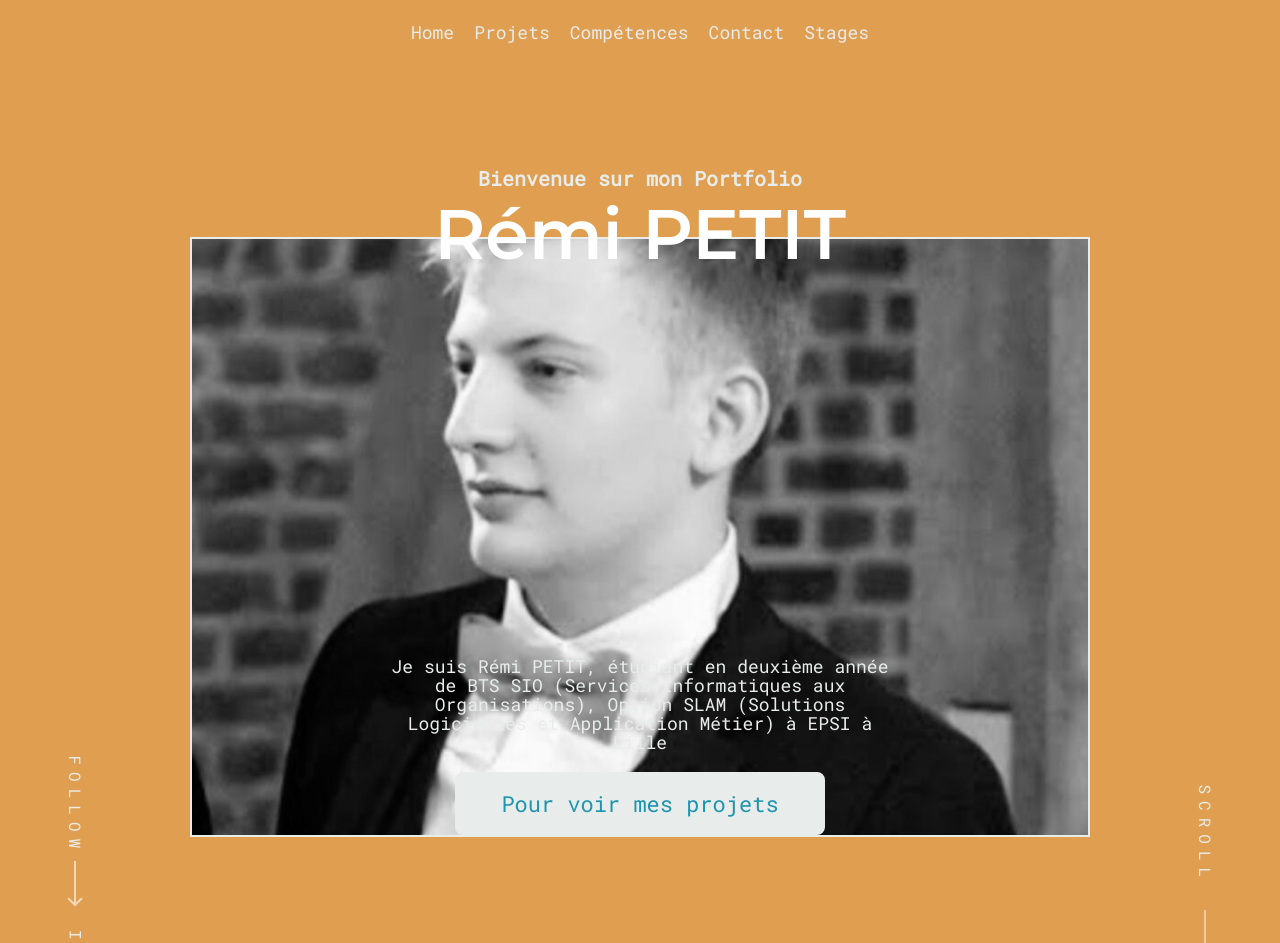
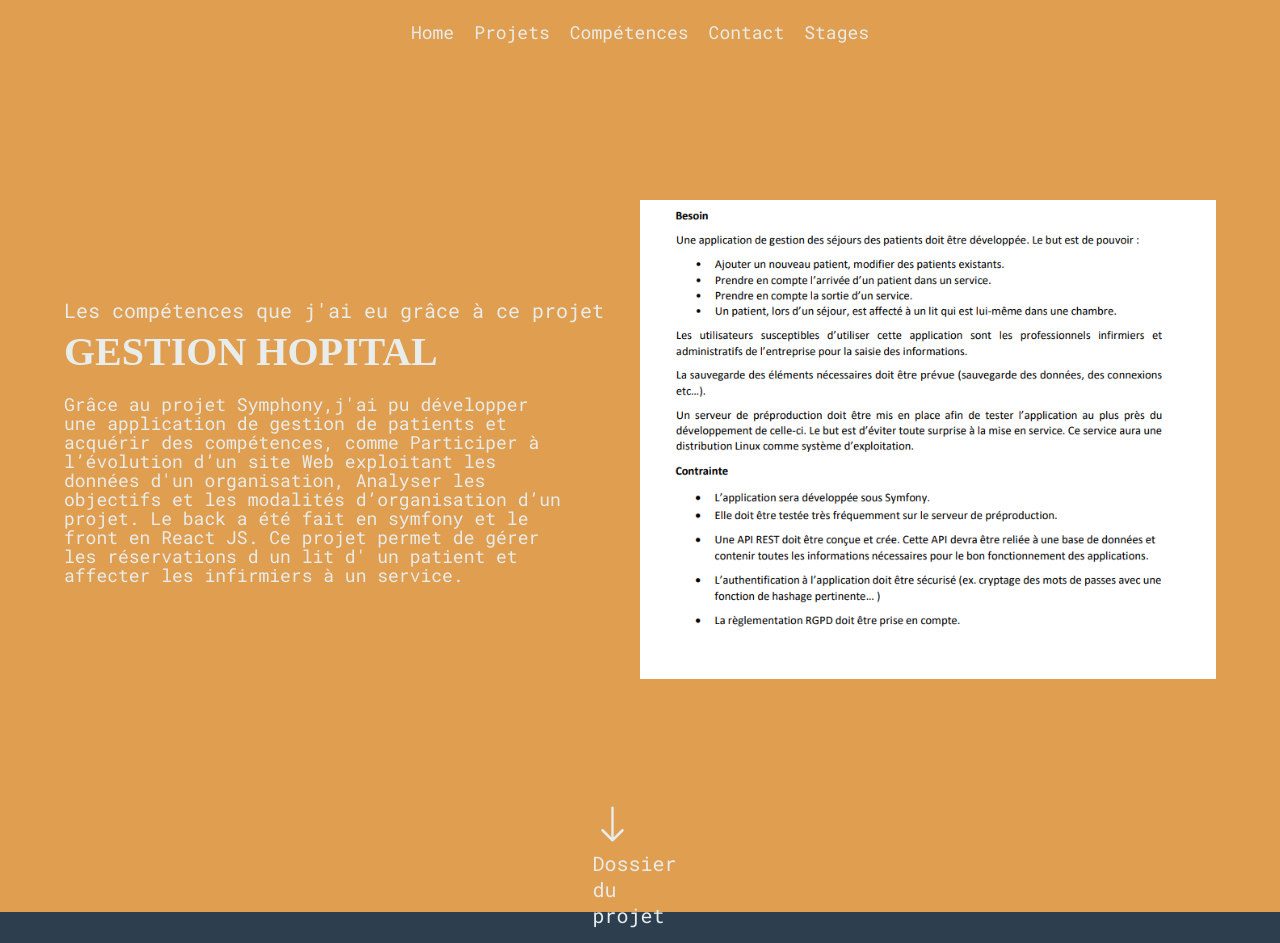
Before and after one commit to Piett-rm/PortFolio, a React (Create React App) app: page /ProjetHopital in a window 1280 px wide. Shown: the top 943 px of the page. Built offline with nearby package versions, Linux system fonts and the light colour scheme; a web font is replaced by a local one.

Commit message:
portfolio add and fix bug

```diff
--- a/src/App.js
+++ b/src/App.js
@@ -6,7 +6,7 @@
 import Contact from './pages/Contact';
 import Projects from './pages/Projects';
 import Footer from './compoments/Footer';
-import Symfony from './pages/Symfony';
+import ProjetHopital from './pages/ProjetHopital';
 import Stages from './pages/Stages';
 import JeuEchec from './pages/JeuEchec';
 import ReactJs from './pages/ReactJs';
@@ -32,8 +32,8 @@
           <Route path="/Stages">
             <Stages />
           </Route>
-          <Route path="/Symfony">
-            <Symfony />
+          <Route path="/ProjetHopital">
+            <ProjetHopital />
           </Route>
           <Route path="/JeuEchec">
             <JeuEchec />
--- a/src/assets/data/projects.js
+++ b/src/assets/data/projects.js
@@ -1,5 +1,4 @@
 import { v4 as uuidv4 } from 'uuid';
-import SystemedInformationSante from '../images/SystemedInformationSante.png';
 import SymfonyImg from '../images/Symfony.jpg';
 import JeuEchec from '../images/jeuEchec.jpg';
 import Veille from '../images/Veille.png';
@@ -7,7 +6,7 @@
 const projects = [
   {
     id: uuidv4(),
-    name: 'Symfony',
+    name: 'ProjetHopital',
     desc:
       'Participer à l’évolution d’un site Web exploitant les données de l’organisation,Analyser les objectifs et les modalités d’organisation d’un projet, Planifier les activités',
     img: SymfonyImg,
@@ -24,12 +23,6 @@
     desc: 'Developpement d un outil de veille technologique ',
     img: Veille,
   },
-  {
-    id: uuidv4(),
-    name: 'SystemedInformationSante',
-    desc: 'Nous avons eu aussi la possibilité de faire un projet réseau',
-    img: SystemedInformationSante,
-  },
 ];
 
 export default projects;
--- a/src/compoments/BtsSkillsInteractive.js
+++ b/src/compoments/BtsSkillsInteractive.js
@@ -137,6 +137,16 @@
             .vert {
               background-color: green;
               border-bottom: 3px solid var(--gray-2);
+              &:hover {
+                border: 1px solid gray;
+                filter: brightness(130%);
+                -webkit-filter: brightness(130%);
+                -moz-filter: brightness(130%);
+                -o-filter: brightness(130%);
+                -ms-filter: brightness(130%);
+                -webkit-transition: all 0.5s;
+                transition: all 0.5s;
+              }
             }
             .red {
               background-color: red;
@@ -294,11 +304,11 @@
                 />
                 <Link
                   to={{
-                    pathname: '/Competences',
+                    pathname: '/Skill',
                     state: skillsInfo[7],
                   }}
                   key="lal"
-                  className="red"
+                  className="vert"
                 />
                 <Link
                   to={{
--- a/src/compoments/HeroSection.js
+++ b/src/compoments/HeroSection.js
@@ -43,6 +43,9 @@
   }
   .hero__info {
     margin-top: -18rem;
+  }
+  .hero__info_text {
+    color: black;
   }
   .hero__social,
   .hero__scrollDown {
@@ -159,7 +162,7 @@
             <img src={HeroImg} alt="Rémi PETIT" />
           </div>
           <div className="hero__info">
-            <PText>
+            <PText hero className="hero__info_text">
               Je suis Rémi PETIT, étudiant en deuxième année de BTS SIO
               (Services Informatiques aux Organisations), Option SLAM (Solutions
               Logicielles et Application Métier) à EPSI à Lille
--- a/src/compoments/PText.js
+++ b/src/compoments/PText.js
@@ -6,15 +6,20 @@
   margin: 0 auto;
   font-size: 1.8rem;
   line-height: 1.9rem;
+  .test {
+    color: #1d95adff;
+  }
+  color: black;
   @media only screen and (max-width: 768px) {
     font-size: 1.4rem;
   }
 `;
 
-export default function PText({ children }) {
+export default function PText({ children, hero = false }) {
   return (
     <PSstyle className="para">
-      <p>{children}</p>
+      {hero && <p className="test">{children}</p>}
+      {!hero && <p>{children}</p>}
     </PSstyle>
   );
 }
--- a/src/pages/Competence.js
+++ b/src/pages/Competence.js
@@ -1,6 +1,5 @@
 import React from 'react';
 import styled from 'styled-components';
-import Excel from '../assets/fichier-excel/6-Remi PETIT - Tableau de synthèse - Epreuve E4 - BTS SIO 2022.xlsx';
 import 'bootstrap-icons/font/bootstrap-icons.css';
 import BtsSkillsInteractive from '../compoments/BtsSkillsInteractive';
 
@@ -21,28 +20,37 @@
       float: right;
     }
   }
+  .divTitre {
+    margin-bottom: 1em;
+    .titre {
+      font-size: 3rem;
+      display: block;
+    }
+  }
 `;
 
 export default function Competence() {
   return (
-    // <div>
-    //   <div className="container">
-    //     <div className="competence__img">
-    //       <img src={CompetenceImg} alt="Compétence" />
-    //     </div>
-    //   </div>
-    // </div>
     <BtsSectionStyles>
       <div className="container">
+        <>
+          <div className="divTitre">
+            <p className="titre">Tableau des Compétences interactif :</p>
+          </div>
           <BtsSkillsInteractive />
           <div className="lien-Excel">
             <p className="lien-Excel-gauche">
               <i className="bi bi-arrow-down" style={{ fontSize: 50 }} />
             </p>
-          <a href={Excel} download className="lien-Excel-droite">
+            <a
+              href="https://www.dropbox.com/s/46k6gjazx9a484w/6-Remi%20PETIT%20-%20Tableau%20de%20synth%C3%A8se%20-%20Epreuve%20E4%20-%20BTS%20SIO%202022.5466309e.pdf?dl=0"
+              download
+              className="lien-Excel-droite"
+            >
               Fichier Excel complet
             </a>
           </div>
+        </>
       </div>
     </BtsSectionStyles>
   );
--- /dev/null
+++ b/src/pages/ProjetHopital.js
@@ -0,0 +1,51 @@
+import React from 'react';
+import styled from 'styled-components';
+import CompetenceProjectSection from '../compoments/CompetenceProjectSection';
+import Ftechnique from '../assets/images/ficheTechniqueHopital.png';
+
+const SymfonyStyles = styled.div`
+  margin: 10rem 0;
+  .telechargement {
+    margin: auto;
+    width: 125px;
+    padding: 15px;
+    font-size: 2rem;
+    .gauche {
+      float: left;
+    }
+    .droite {
+      float: right;
+    }
+  }
+`;
+
+export default function Symfony() {
+  return (
+    <SymfonyStyles>
+      <div>
+        <CompetenceProjectSection
+          titre="Gestion Hopital"
+          sousTitre="Les compétences que j'ai eu grâce à ce projet"
+          texte="Grâce au projet Symphony,j'ai pu développer une application de gestion de patients et acquérir des compétences, comme Participer à l’évolution d’un site Web exploitant les données d'un organisation, Analyser les objectifs et les modalités d’organisation d’un projet.
+          Le back a été fait en symfony et le front en React JS. Ce projet permet de gérer les réservations d un lit d' un patient et affecter les infirmiers à un service."
+          img={Ftechnique}
+        />
+      </div>
+      <div className="telechargement">
+        <p className="gauche">
+          <i className="bi bi-arrow-down" style={{ fontSize: 40 }} />
+        </p>
+
+        <a
+          href="https://www.dropbox.com/s/7jhvc53sb2hpt1s/Dossier.pdf?dl=0"
+          target="_blank"
+          rel="noreferrer"
+          download
+          className="droite"
+        >
+          Dossier du projet
+        </a>
+      </div>
+    </SymfonyStyles>
+  );
+}
--- a/src/pages/Symfony.js
+++ /dev/null
@@ -1,32 +0,0 @@
-import React from 'react';
-import styled from 'styled-components';
-import CompetenceProjectSection from '../compoments/CompetenceProjectSection';
-import Ftechnique from '../assets/images/ficheTechniqueHopital.png';
-import Planification from '../assets/images/planification.png';
-
-const SymfonyStyles = styled.div`
-  margin: 10rem 0;
-`;
-
-export default function Symfony() {
-  return (
-    <SymfonyStyles>
-      <div>
-        <CompetenceProjectSection
-          titre="symfony"
-          sousTitre="Les compétences que j'ai eu grâce à symfony"
-          texte="Grâce au projet Symphony,j'ai pu développer une application de gestion de patients et acquérir des compétences, comme Participer à l’évolution d’un site Web exploitant les données d'un organisation, Analyser les objectifs et les modalités d’organisation d’un projet"
-          img={Ftechnique}
-        />
-      </div>
-      <div>
-        <CompetenceProjectSection
-          titre="Planification"
-          sousTitre=""
-          img={Planification}
-          texte="Puis  j'ai pu apprendre à planifier les activités "
-        />
-      </div>
-    </SymfonyStyles>
-  );
-}
--- a/src/pages/Veille.js
+++ b/src/pages/Veille.js
@@ -16,7 +16,7 @@
           sousTitre="Ma veille"
           texte="Grâce a Feedly et un outil de veille que j'ai developper, je peux réaliser ma veille.
           L'outil de veille que j'ai developpé me permet de chercher les informations que je souhaite et d'avoir les articles associés.
-          Ensuite Feedly me permet d'avoir des articles favoris. Je fais ma veille sur python car c'est un code court facile à comprendre.
+          Ensuite Feedly me permet d'avoir des articles favoris. Je fais ma veille sur react JS car c'est un langage que je vais pratiquer l'année prochaine en alternance.
           De plus Docker est une technologie qui permet de faciliter et automatiser le déploiement de services et applications. Je l'utilise pour mes projets.
           "
           img={VeilleT}
```
Also changed, not shown: src/assets/data/skills.js (+35 -23 lines), src/assets/images/mvc.png (added). Lines whose indentation alone changed are shown as unchanged.
